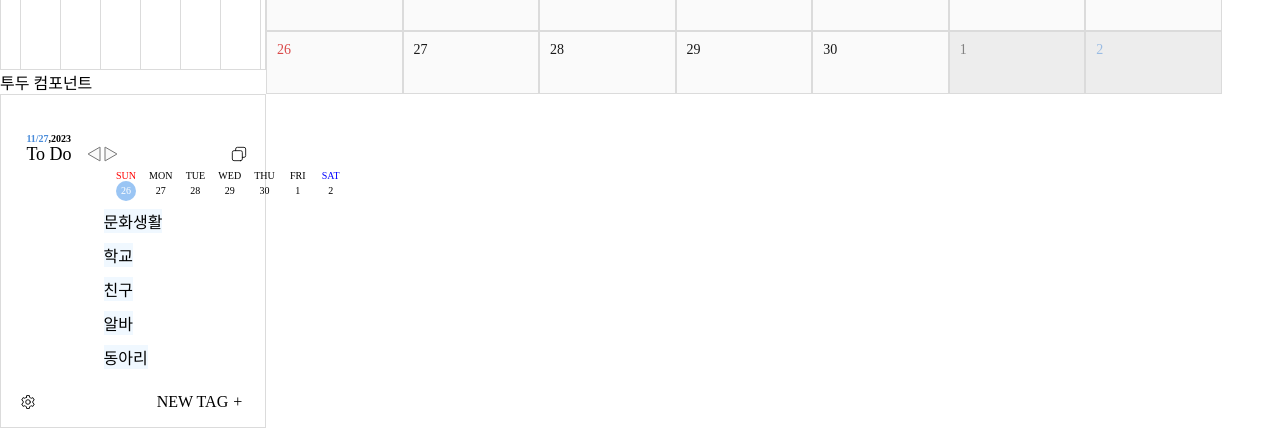
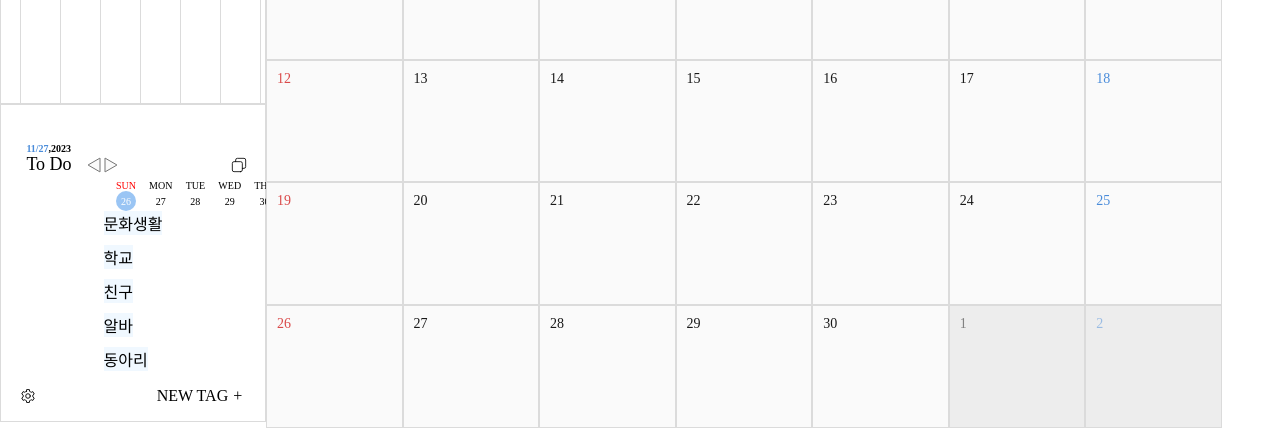
Before and after one commit to codingBottle/JMGDH_Web, a Next.js app: page /test in a window 1280 px wide. Shown: the part 372-800 px from the top of the page. Built offline with nearby package versions, Linux system fonts and the light colour scheme.

Commit message:
feat #1 - 페이지 전체 구조 재배치

```diff
--- a/src/pages/test.tsx
+++ b/src/pages/test.tsx
@@ -1,10 +1,10 @@
-import React from 'react';
-import DailyCalender from '@/components/DailyCalender';
-import styled from 'styled-components';
-import Navbar from '@/components/Navbar';
-import MonthCalender from '@/components/MonthCalender/MonthCalender';
-import CalenderNavbar from '@/components/CalenderNavbar';
-import Todo from '@/components/Todo';
+import React from "react";
+import DailyCalender from "@/components/DailyCalender";
+import styled from "styled-components";
+import Navbar from "@/components/Navbar";
+import MonthCalender from "@/components/MonthCalender/MonthCalender";
+import CalenderNavbar from "@/components/CalenderNavbar";
+import Todo from "@/components/Todo";
 
 export default function hello() {
   return (
@@ -15,7 +15,9 @@
           <div className="daily">
             <DailyCalender />
           </div>
-          <div className="todo">투두 컴포넌트</div>
+          <div className="todo">
+            <Todo />
+          </div>
         </LeftSection>
         <MiddleSection>
           <div className="calenderNav">
@@ -25,9 +27,6 @@
         </MiddleSection>
         <RightSection>오른쪽 네비게이션</RightSection>
       </Content>
-      <TodoContainer>
-        <Todo />
-      </TodoContainer>
     </Wrapper>
   );
 }
```
